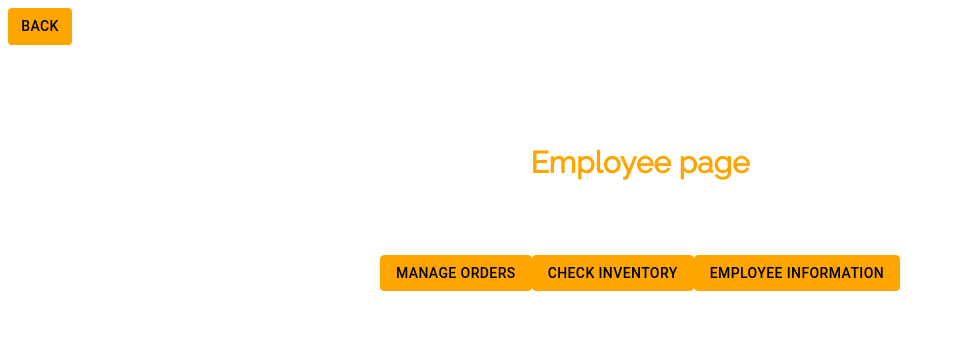
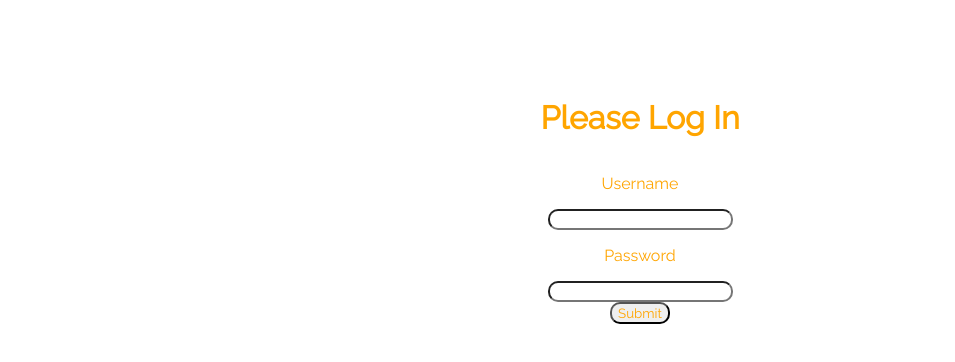
Before and after one commit to jbenite2/Spankys, a React (Create React App) app in the folder simple-crud/client/: page /employee in a window 1280 px wide. Shown: the top 362 px of the page, without its empty margins (0-955 px from the left). Built offline with nearby package versions, Linux system fonts and the light colour scheme; a web font is replaced by a local one.

Commit message:
Login screen for employees page

```diff
--- a/package.json
+++ b/package.json
@@ -1,6 +1,8 @@
 {
   "dependencies": {
     "@aws-amplify/cli": "^10.5.1",
+    "cookie-parser": "^1.4.6",
+    "express-basic-auth": "^1.2.1",
     "nodemailer": "^6.8.0"
   }
 }
--- a/simple-crud/client/src/components/Customer.css
+++ b/simple-crud/client/src/components/Customer.css
@@ -4,7 +4,7 @@
 .PageTitle {
 	 font-family: 'Raleway';
 	 font-size: 60px;
-	 color: #ed822b;
+	 color:orange;
 	 width: 100%;
 	 text-align:center;
 
@@ -45,7 +45,7 @@
 	 height: 50px;
 	 padding: 10px;
 	 margin: 5px;
-	 background-color: #ed822b;
+	 background-color: orange;
 
 
 
@@ -58,7 +58,7 @@
 h2 {
 
 	 font-family: 'Raleway';
-	 color: #ed822b;
+	 color: orange;
 }
 
 .pageText{
@@ -85,3 +85,12 @@ h2 {
   flex-direction: column;
   width: 100%;
  }
+
+.total {
+	display: flex;
+    align-items: center;
+    flex-direction: column;
+    width: 100%;
+    text-align: center;
+    padding: 70px 0;
+}
--- a/simple-crud/client/src/components/Customer.js
+++ b/simple-crud/client/src/components/Customer.js
@@ -118,6 +118,7 @@ function Customer(){
 	 return(
 	 <div>
 	  <Button onClick={navigateHome} sx={{ color: 'black', backgroundColor: 'orange', borderColor: 'orange' }}>Home</Button>
+	  <div className="total">
 	  <div className="Title">
 	 	<h1 className="PageTitle">Place an order:</h1>
 		</div>
@@ -142,6 +143,7 @@ function Customer(){
         {orderList.map((val, key) => {
           return (
             <div className="order">
+			  <h2>Order confirmation</h2>
               <div>
                 <h3>Nickname: {val.nickname}</h3>
                 <h3>Item: {val.item}</h3>
@@ -152,21 +154,16 @@ function Customer(){
               </div>
               <div>
 
-
-
-
-
-
-
-
               </div>
             </div>
           );
+
         })}
-      </div>
+
+	  </div>
 
 		</div>
-
+	</div>
 	 </div>
 
 	 )
--- a/simple-crud/client/src/components/Employee.js
+++ b/simple-crud/client/src/components/Employee.js
@@ -1,17 +1,29 @@
 import './Employee.css'
 
-import React from 'react';
+import React, {useState} from 'react';
 import logo from '../assets/Spankys.png'
 import Button from '@mui/material/Button';
+import Login from './Login.js';
+import {BrowswerRouter, Switch, Routes, Route, useNavigate} from 'react-router-dom';
+import Axios from 'axios';
+import ReactDOM from "react-dom";
 
 
-import {Routes, Route, useNavigate} from 'react-router-dom';
+
 
 
 
 function Employee(){
 
 	const navigate = useNavigate();
+	const [token, setToken] = useState();
+	if(!token) {
+		return <Login setToken={setToken} />
+	}
+
+
+
+
 	const navigateToOrders = () => {
 		 navigate('/Order');
 	}
@@ -32,13 +44,16 @@ function Employee(){
 		navigate('/');
 	}
 
+
+
+
     return (
 
 
 	<div className="page">
 		<Button onClick={navigateBack} sx={{ color: 'black', backgroundColor: 'orange', borderColor: 'orange' }}>Back</Button>
 	 <div className="header">
-	<h1 className="header">Employee page</h1>
+	<h1 className="header">Employee dashboard</h1>
 	 </div>
 
 	 <div className="buttons">
--- /dev/null
+++ b/simple-crud/client/src/components/Login.css
@@ -0,0 +1,19 @@
+.login-wrapper {
+    display: flex;
+    flex-direction: column;
+    align-items: center;
+    height: 100vh;
+    text-align: center;
+    padding: 70px 0;
+}
+
+.title {
+    color: orange;
+    font-family: 'Raleway';
+    align-items: center;
+}
+
+.labels {
+    color: orange;
+    font-family: 'Raleway';
+}
--- /dev/null
+++ b/simple-crud/client/src/components/Login.js
@@ -0,0 +1,54 @@
+import React, {useState} from 'react';
+import './Login.css';
+import PropTypes from 'prop-types';
+
+async function loginUser(credentials) {
+    return fetch('http://localhost:3001/login', {
+      method: 'POST',
+      headers: {
+        'Content-Type': 'application/json'
+      },
+      body: JSON.stringify(credentials)
+    })
+      .then(data => data.json())
+   }
+
+export default function Login({ setToken }) {
+
+    const [username, setUserName] = useState();
+    const [password, setPassword] = useState();
+
+
+   const handleSubmit = async e => {
+    e.preventDefault();
+
+    const token = await loginUser({
+      username,
+      password
+    });
+    setToken(token);
+  }
+
+  return(
+<div className="login-wrapper">
+    <h1 className="title">Please Log In</h1>
+    <form onSubmit={handleSubmit}>
+      <label>
+        <p className ="labels">Username</p>
+        <input type="text" onChange={e => setUserName(e.target.value)}/>
+      </label>
+      <label>
+        <p className ="labels">Password</p>
+        <input type="password" onChange={e => setPassword(e.target.value)}/>
+      </label>
+      <div>
+        <button type="submit" className ="labels">Submit</button>
+      </div>
+    </form>
+    </div>
+  )
+}
+
+Login.propTypes = {
+    setToken: PropTypes.func.isRequired
+  }
```
Also changed, not shown: simple-crud/client/src/components/Order.js (+3 -4 lines), simple-crud/client/src/components/useToken.js (added, +23 -0 lines), 2 other files (tests, documents, lock files or other folders).
